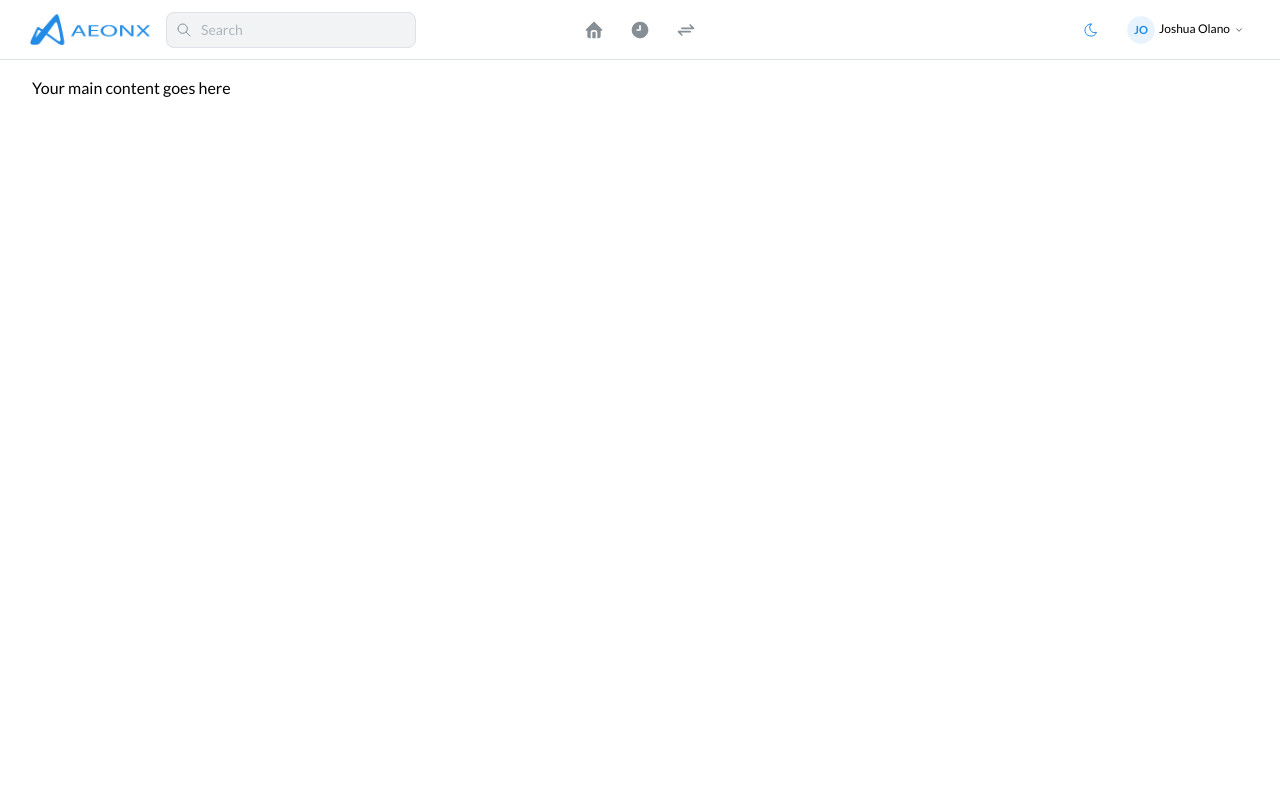
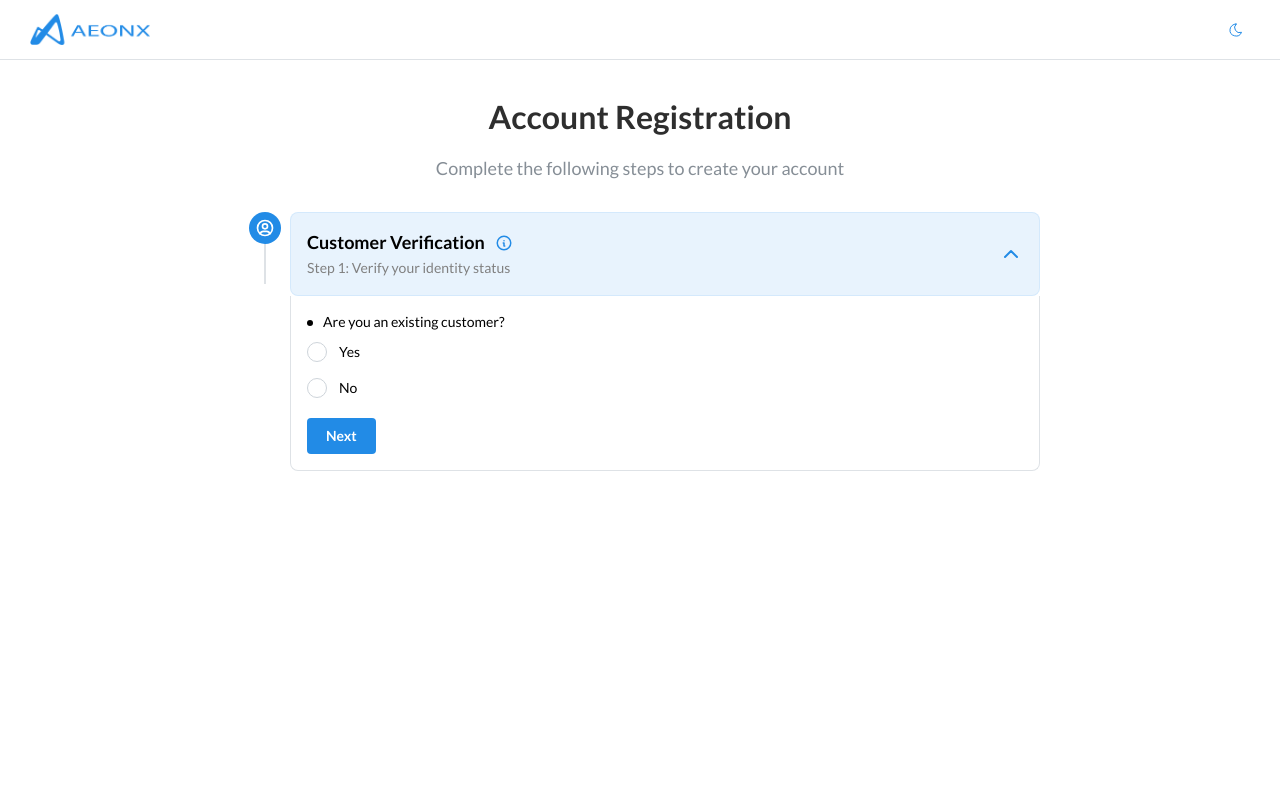
Before and after one commit to goodstripe/Alpha-Platform, a Next.js app: page /onboarding in a window 1280 px wide. Shown: the top 800 px of the page. Built offline with nearby package versions, Linux system fonts and the light colour scheme.

Commit message:
`Refactor Header and AccordionStep components`

```diff
--- /dev/null
+++ b/src/app/auth/layout.tsx
@@ -0,0 +1,74 @@
+"use client";
+
+import React, { useEffect, useState } from "react";
+import {
+  AppShell,
+  Container,
+  Group,
+  ActionIcon,
+  useMantineColorScheme,
+  rem,
+  Skeleton,
+} from "@mantine/core";
+import { IconSun, IconMoon } from "@tabler/icons-react";
+import Image from "next/image";
+
+interface AuthLayoutProps {
+  children: React.ReactNode;
+}
+
+export default function AuthLayout({ children }: AuthLayoutProps) {
+  const { colorScheme, toggleColorScheme } = useMantineColorScheme();
+  const [mounted, setMounted] = useState(false);
+  const dark = colorScheme === "dark";
+
+  // Ensure component is mounted before showing theme-dependent content
+  useEffect(() => {
+    setMounted(true);
+  }, []);
+
+  return (
+    <AppShell header={{ height: 60 }} padding="md">
+      <AppShell.Header>
+        <Container fluid h="100%" p="0px 30px">
+          <Group align="center" justify="space-between" h="100%">
+            <Image
+              src="/aeonx_logo.png"
+              alt="AEONX Logo"
+              width={120}
+              height={40}
+              style={{
+                maxWidth: "100%",
+                height: "auto",
+              }}
+            />
+            {!mounted ? (
+              <Skeleton height={36} width={36} radius="md" />
+            ) : (
+              <ActionIcon
+                variant="subtle"
+                size="md"
+                radius="md"
+                onClick={() => toggleColorScheme()}
+                title={`Switch to ${dark ? "light" : "dark"} mode`}
+              >
+                {dark ? (
+                  <IconSun
+                    style={{ width: rem(16), height: rem(16) }}
+                    stroke={1.5}
+                  />
+                ) : (
+                  <IconMoon
+                    style={{ width: rem(16), height: rem(16) }}
+                    stroke={1.5}
+                  />
+                )}
+              </ActionIcon>
+            )}
+          </Group>
+        </Container>
+      </AppShell.Header>
+      <AppShell.Main p={0}>{children}</AppShell.Main>
+    </AppShell>
+  );
+}
--- a/src/app/components/AccordionStep/AccordionStep.tsx
+++ b/src/app/components/AccordionStep/AccordionStep.tsx
@@ -72,6 +72,18 @@ const AccordionStep: React.FC<AccordionStepProps> = ({
     return null;
   }
 
+  const handleStepClick = () => {
+    if (!isDisabled) {
+      onStepClick(step);
+      toggle();
+    }
+  };
+
+  const handleInfoClick = (e: React.MouseEvent) => {
+    e.stopPropagation();
+    toggleInfo();
+  };
+
   return (
     <Group align="flex-start" gap={0} wrap="nowrap">
       <Box style={{ position: "relative", width: rem(50) }}>
@@ -127,12 +139,7 @@ const AccordionStep: React.FC<AccordionStepProps> = ({
 
       <Box style={{ flex: 1, marginBottom: rem(20) }}>
         <UnstyledButton
-          onClick={() => {
-            if (!isDisabled) {
-              onStepClick(step);
-              toggle();
-            }
-          }}
+          onClick={handleStepClick}
           style={{
             width: "100%",
             padding: "var(--mantine-spacing-md)",
@@ -168,18 +175,21 @@ const AccordionStep: React.FC<AccordionStepProps> = ({
                   {label}
                 </span>
                 {tooltip && !isDisabled && (
-                  <UnstyledButton
-                    onClick={(e) => {
-                      e.stopPropagation();
-                      toggleInfo();
+                  <Box
+                    component="span"
+                    onClick={handleInfoClick}
+                    style={{
+                      display: "flex",
+                      alignItems: "center",
+                      cursor: "pointer",
+                      padding: rem(2),
                     }}
-                    style={{ display: "flex", alignItems: "center" }}
                   >
                     <IconInfoCircle
                       size={18}
                       color="var(--mantine-color-blue-6)"
                     />
-                  </UnstyledButton>
+                  </Box>
                 )}
                 {isDisabled && (
                   <Tooltip
--- a/src/app/components/Header/Header.tsx
+++ b/src/app/components/Header/Header.tsx
@@ -2,7 +2,6 @@
 
 import React, { useState } from "react";
 import {
-  AppShell,
   Group,
   Text,
   TextInput,
@@ -36,7 +35,7 @@ import {
 import Image from "next/image";
 import { useRouter, usePathname } from "next/navigation";
 
-export default function ResponsiveHeader() {
+export default function Header() {
   const { colorScheme, toggleColorScheme } = useMantineColorScheme();
   const theme = useMantineTheme();
   const dark = colorScheme === "dark";
@@ -44,48 +43,6 @@ export default function ResponsiveHeader() {
   const pathname = usePathname();
   const [mobileMenuOpened, setMobileMenuOpened] = useState(false);
   const [mobileSearchOpened, setMobileSearchOpened] = useState(false);
-
-  if (pathname?.startsWith("/auth")) {
-    return (
-      <AppShell header={{ height: 60 }} padding="md">
-        <AppShell.Header>
-          <Container fluid h="100%" p="0px 30px">
-            <Group align="center" justify="space-between" h="100%">
-              <Image
-                src="/aeonx_logo.png"
-                alt="AEONX Logo"
-                width={120}
-                height={40}
-                style={{
-                  maxWidth: "100%",
-                  height: "auto",
-                }}
-              />
-              <ActionIcon
-                variant="subtle"
-                size="md"
-                radius="md"
-                onClick={() => toggleColorScheme()}
-                title={`Switch to ${dark ? "light" : "dark"} mode`}
-              >
-                {dark ? (
-                  <IconSun
-                    style={{ width: rem(16), height: rem(16) }}
-                    stroke={1.5}
-                  />
-                ) : (
-                  <IconMoon
-                    style={{ width: rem(16), height: rem(16) }}
-                    stroke={1.5}
-                  />
-                )}
-              </ActionIcon>
-            </Group>
-          </Container>
-        </AppShell.Header>
-      </AppShell>
-    );
-  }
 
   const navigationItems = [
     {
@@ -106,7 +63,6 @@ export default function ResponsiveHeader() {
   ];
 
   const isActiveRoute = (route: string) => {
-    // Only match exact routes for navigation items, don't interfere with other routes
     if (route === "/dashboard") {
       return pathname === "/" || pathname === "/dashboard";
     }
@@ -123,8 +79,7 @@ export default function ResponsiveHeader() {
   };
 
   return (
-    <AppShell header={{ height: 60 }} padding="md">
-      <AppShell.Header>
+    <>
       <Container
         fluid
         h="100%"
@@ -381,9 +336,7 @@ export default function ResponsiveHeader() {
                   <Menu.Item
                     color="red"
                     leftSection={
-                        <IconLogout
-                          style={{ width: rem(14), height: rem(14) }}
-                        />
+                      <IconLogout style={{ width: rem(14), height: rem(14) }} />
                     }
                   >
                     Logout
@@ -441,7 +394,6 @@ export default function ResponsiveHeader() {
           </Box>
         )}
       </Container>
-      </AppShell.Header>
 
       {/* Mobile Navigation Drawer */}
       <Drawer
@@ -554,12 +506,6 @@ export default function ResponsiveHeader() {
           </Stack>
         </Stack>
       </Drawer>
-
-      <AppShell.Main>
-        <Container size="xl">
-          <Text>Your main content goes here</Text>
-        </Container>
-      </AppShell.Main>
-    </AppShell>
+    </>
   );
 }
--- /dev/null
+++ b/src/app/dashboard/layout.tsx
@@ -0,0 +1,20 @@
+"use client";
+
+import React from "react";
+import { AppShell } from "@mantine/core";
+import Header from "../components/Header/Header";
+
+interface MainLayoutProps {
+  children: React.ReactNode;
+}
+
+export default function MainLayout({ children }: MainLayoutProps) {
+  return (
+    <AppShell header={{ height: 60 }} padding="md">
+      <AppShell.Header>
+        <Header />
+      </AppShell.Header>
+      <AppShell.Main>{children}</AppShell.Main>
+    </AppShell>
+  );
+}
--- a/src/app/layout.tsx
+++ b/src/app/layout.tsx
@@ -1,4 +1,4 @@
-import { MantineProvider } from "@mantine/core";
+import { ColorSchemeScript, MantineProvider } from "@mantine/core";
 import type { Metadata } from "next";
 import { Geist, Geist_Mono, Lato } from "next/font/google";
 
@@ -38,11 +38,14 @@ export default function RootLayout({
 }>) {
   return (
     <html lang="en">
-      <head />
+      <head>
+        <ColorSchemeScript defaultColorScheme="light" />
+      </head>
       <body
         className={`${geistSans.variable} ${geistMono.variable} ${lato.variable}`}
       >
         <MantineProvider
+          defaultColorScheme="light"
           theme={{
             fontFamily: "Lato, sans-serif",
           }}
--- /dev/null
+++ b/src/app/onboarding/layout.tsx
@@ -0,0 +1,9 @@
+import AuthLayout from "../auth/layout";
+
+export default function OnboardingLayout({
+  children,
+}: {
+  children: React.ReactNode;
+}) {
+  return <AuthLayout>{children}</AuthLayout>;
+}
```
Lines whose indentation alone changed are shown as unchanged.
